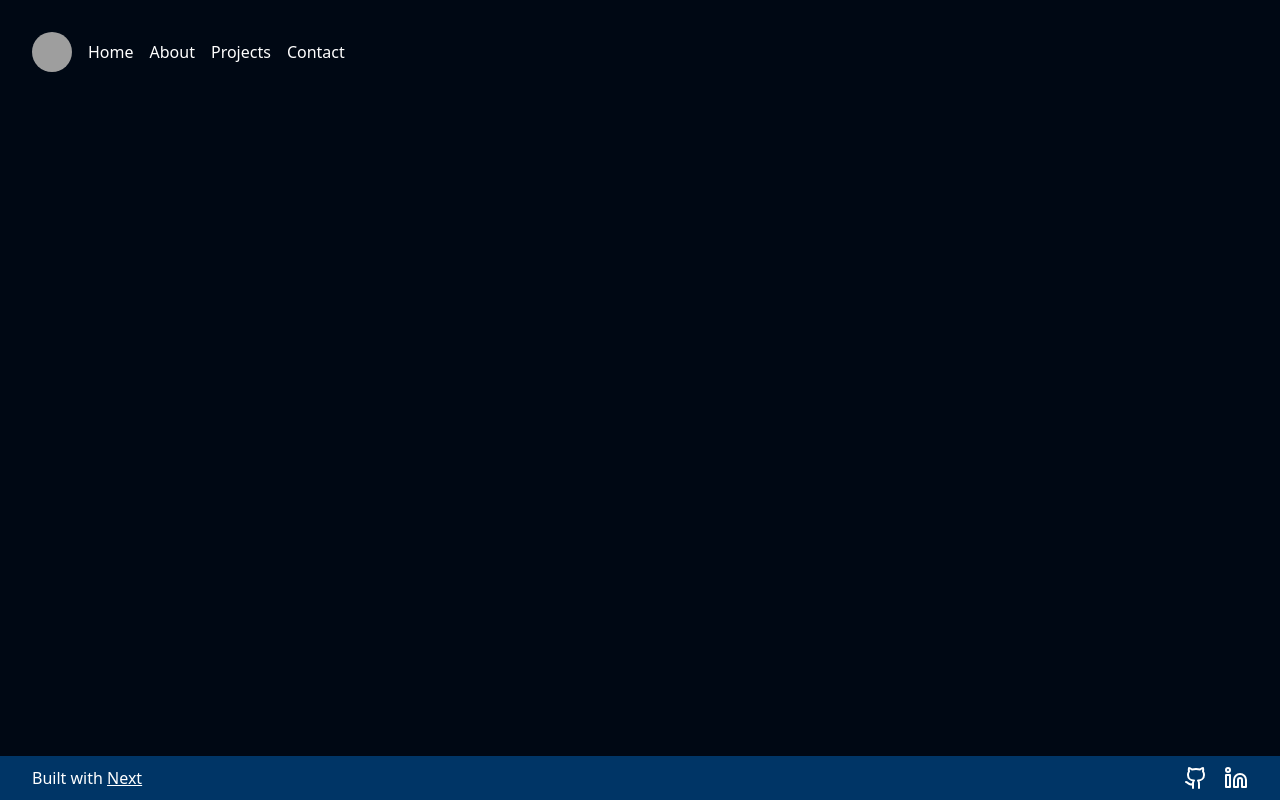
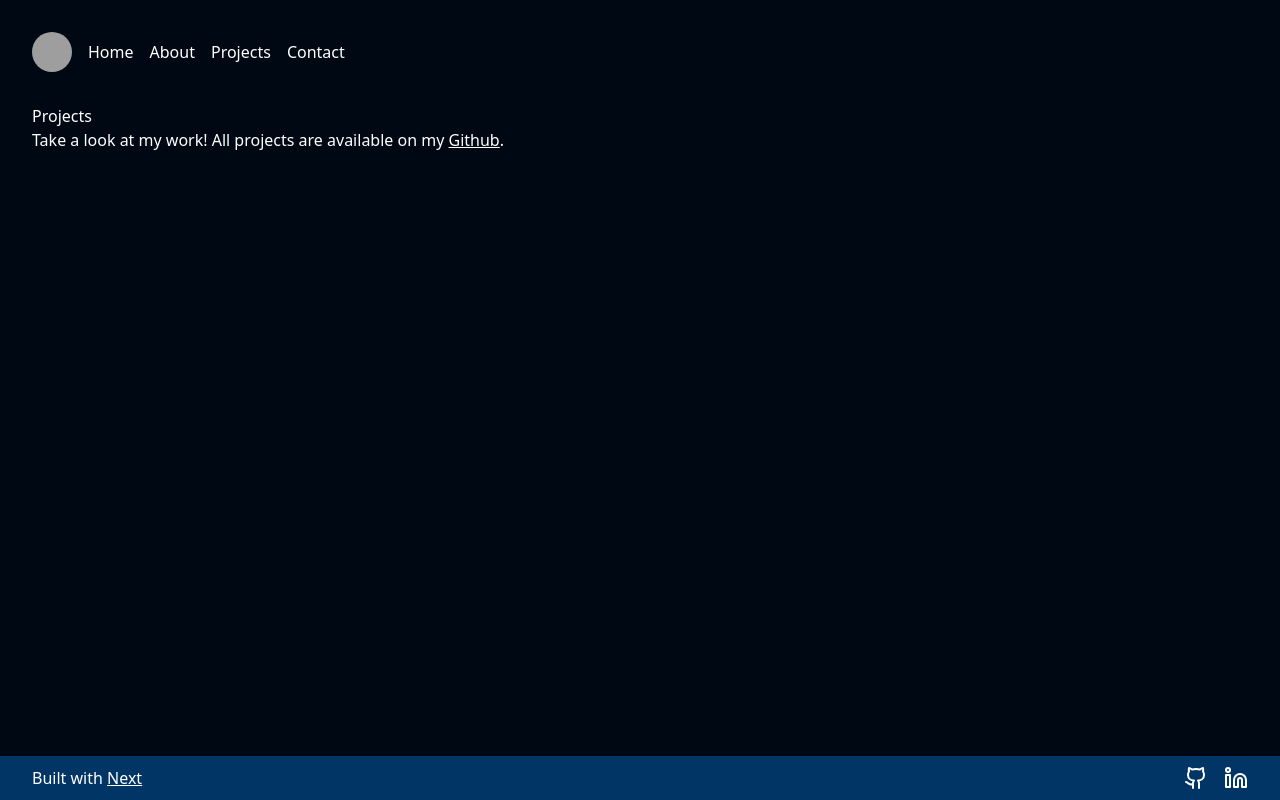
Before and after one commit to hny-codes/portfolio-next, a Next.js app: page /projects in a window 1280 px wide. Built offline with nearby package versions, Linux system fonts and the light colour scheme; grey boxes are pictures that could not be loaded.

Commit message:
Add base project card

```diff
--- /dev/null
+++ b/app/projects/components/ProjectCard.tsx
@@ -0,0 +1,31 @@
+import Image from 'next/image';
+import {
+  Card,
+  CardContent,
+  CardDescription,
+  CardFooter,
+  CardHeader,
+  CardTitle,
+} from '@/components/ui/card';
+
+type Props = {
+  title: string;
+  desc: string;
+  content: string
+};
+
+export default function ProjectCard({ title, desc, content }: Props) {
+  return (
+    <>
+      <Card>
+        <CardHeader>
+          <CardTitle>{title}</CardTitle>
+          <CardDescription>{desc}</CardDescription>
+        </CardHeader>
+        <CardContent>
+          {content}
+        </CardContent>
+      </Card>
+    </>
+  );
+}
--- a/app/projects/page.tsx
+++ b/app/projects/page.tsx
@@ -1,8 +1,28 @@
+import ProjectCard from "./components/ProjectCard";
+
 
 export default function page() {
   return (
-    <div>
+    <main className='text-white mb-12 '>
+      <div className='px-8'>
+        <section>
+          <h1>Projects</h1>
+          <h2>
+            Take a look at my work! All projects are available on my{' '}
+            <a
+              href='https://github.com/hny-codes'
+              target='_blank'
+              className='underline'
+            >
+              Github
+            </a>
+            .
+          </h2>
+          <div>
 
-    </div>
-  )
+          </div>
+        </section>
+      </div>
+    </main>
+  );
 }
```
